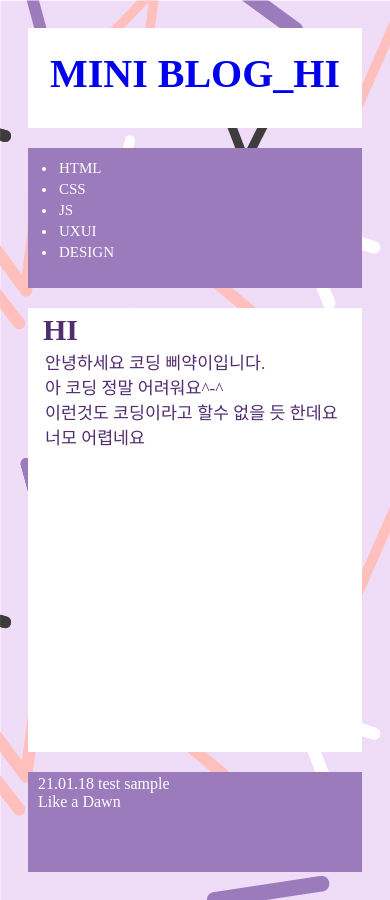
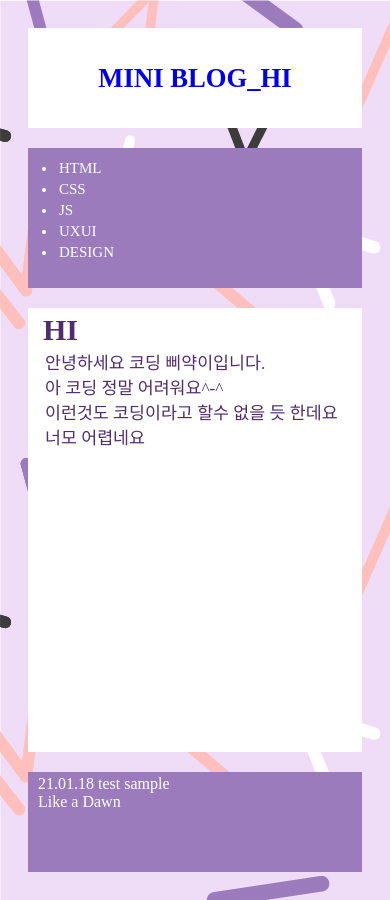
Before and after one commit to kimseojin2/web1, a plain HTML site: page index.html in a window 390 px wide. Drawn offline with Linux system fonts and the light colour scheme.

Commit message:
Add files via upload

```diff
--- a/ex.css
+++ b/ex.css
@@ -50,7 +50,7 @@
     "footer"
      }
      .header a {
-       font-size: 30pt;
+       font-size: 20pt;
      }
   }
   .header h1 {
```
